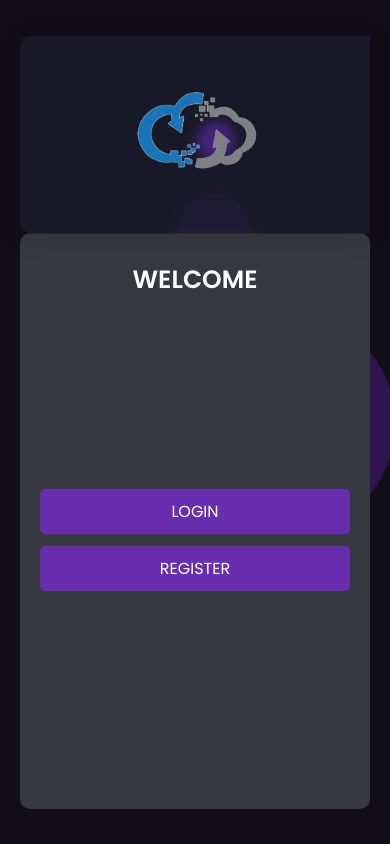
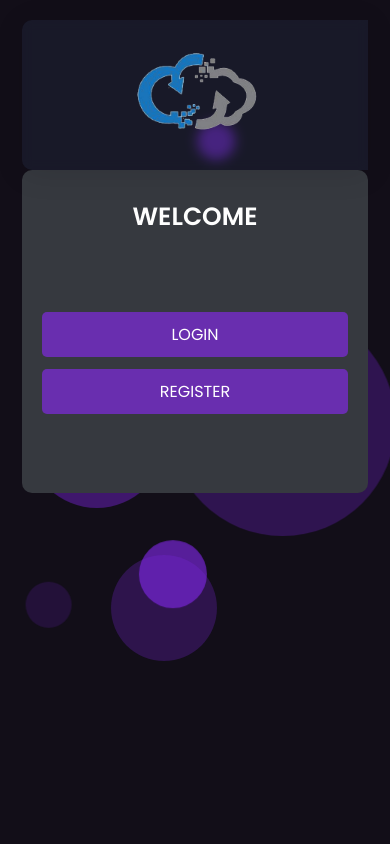
Before and after one commit to ilinaraducristian/rendezvous-old, a React (Create React App) app in the folder packages/react/: page / in a window 390 px wide. Built offline with nearby package versions, Linux system fonts and the light colour scheme.

Commit message:
adjust responsive mobile login style

```diff
--- a/packages/react/src/utils/Styles/index.scss
+++ b/packages/react/src/utils/Styles/index.scss
@@ -20,8 +20,15 @@
   text-decoration: none;
 }
 body {
-  width: 100vw;
-  height: 100vh;
+  // width: 100vw;
+  // height: 100vh;
+  width: 100%;
+  height: 100%;
+  margin: 0;
+  overflow: hidden;
+  position: absolute;
+  top: 0;
+  left: 0;
   background-color: $backgroundColor;
 }
 h1,
--- a/packages/react/src/views/Login/Login.scss
+++ b/packages/react/src/views/Login/Login.scss
@@ -14,16 +14,27 @@
   height: 100vh;
   display: flex;
   align-items: center;
-  justify-content: center;
+  flex-direction: column;
+  justify-content: flex-start;
   padding: 2rem;
   z-index: 9;
+  @media (min-width: 486px) {
+    justify-content: center;
+  }
   .card {
     width: 52.6rem;
-    height: 77.3rem;
+    height: 47.3rem;
     border-radius: 1rem;
+    position: fixed;
+    padding: 0rem 9rem;
     @media (min-width: 486px) {
       width: 80rem;
       height: 48rem;
+      position: relative;
+      padding: 0rem 0rem;
+    }
+    @media (min-width: 486px) and (max-width:600px) {
+      width: 45rem;
     }
     form {
       display: flex;
@@ -116,7 +127,7 @@
           align-items: center;
           justify-content: space-between;
           width: 100%;
-          height: 70%;
+          height: 60%;
           @media (min-width: 486px) {
             width: 100%;
             height: 90%;
```
